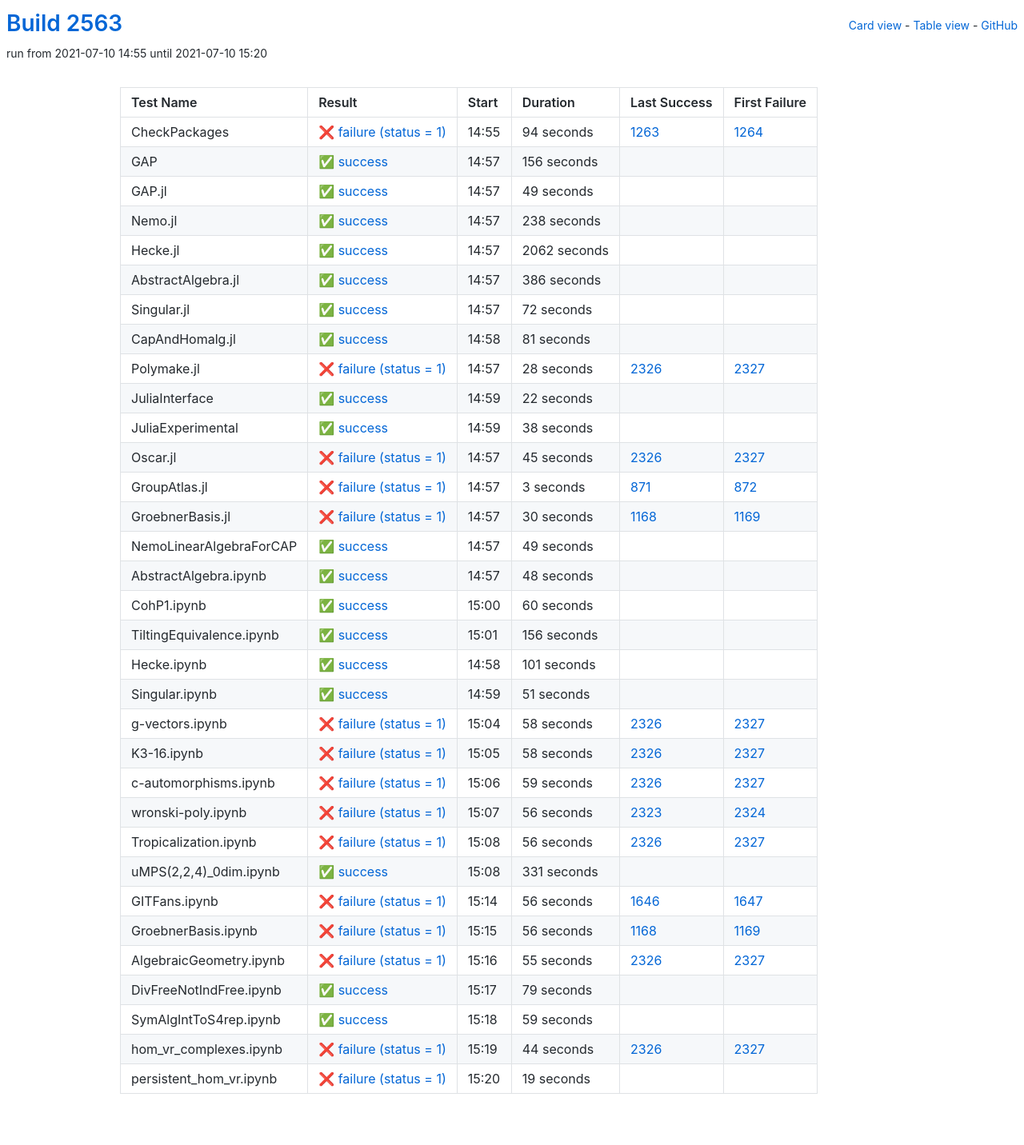
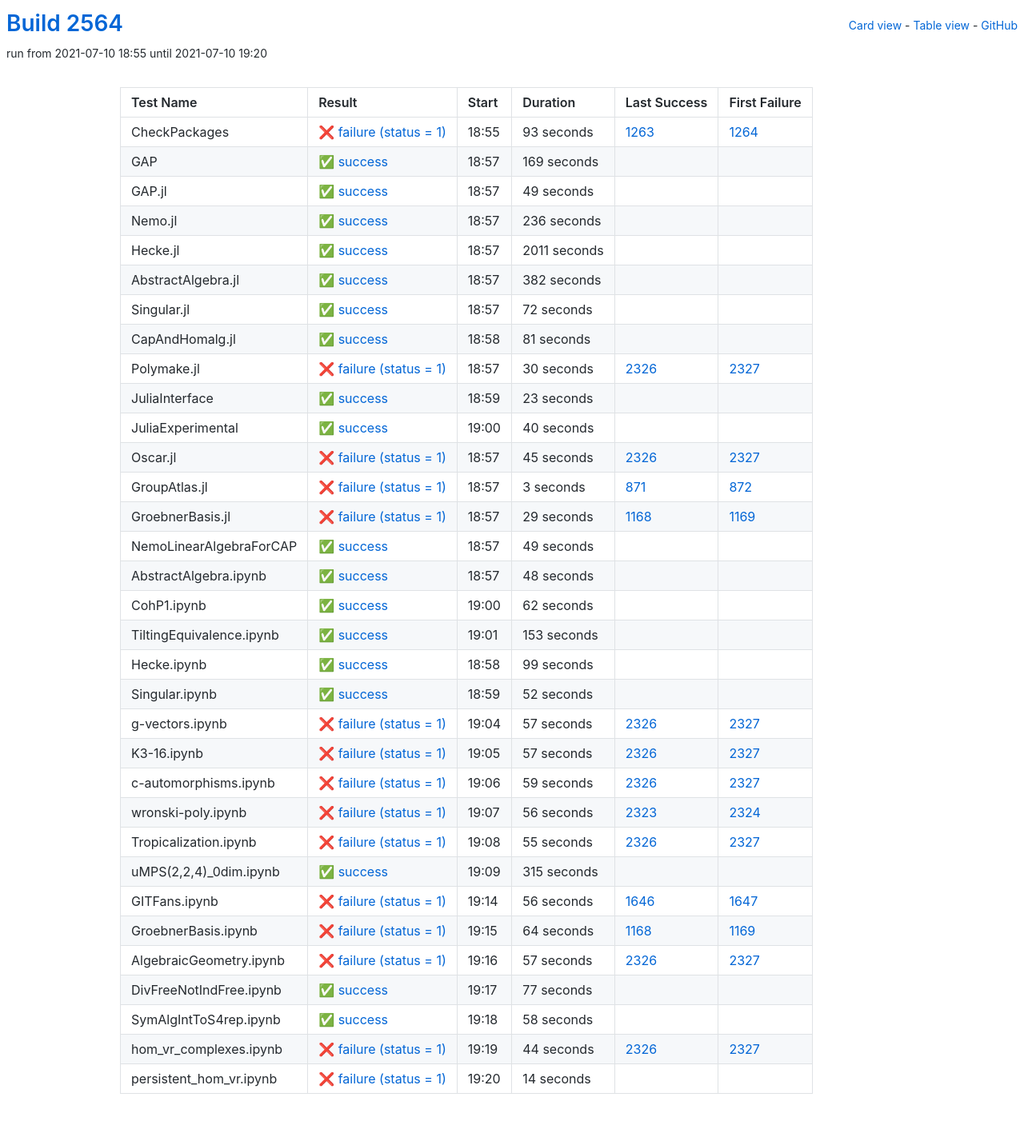
Before and after one commit to oscar-system/oscar-ci-status-stable, a Jekyll site: the page built from table.html, in a window 1280 px wide. Shown: the whole page at 80% size. Built offline with Jekyll 4.4.1, drawn with Linux system fonts in a browser that asks for light colours.

Commit message:
Build #2564

```diff
--- a/_data/ci.yml
+++ b/_data/ci.yml
@@ -1,6 +1,6 @@
 ---
-build: 2563
-build_url: https://oscarci.mathematik.uni-kl.de/job/oscar-stable/2563/
+build: 2564
+build_url: https://oscarci.mathematik.uni-kl.de/job/oscar-stable/2564/
 job: oscar-stable
 organization: oscar-system
 repo: oscar-ci-status-stable
@@ -8,32 +8,32 @@ repourl: https://github.com/oscar-system/oscar-ci-status-stable
 tests:
 - name: CheckPackages
   id: checkpackages
-  log: https://oscarci.mathematik.uni-kl.de/job/oscar-stable/2563/artifact/logs/build-2563/CheckPackages.log
-  start: 2021-07-10 14:55
+  log: https://oscarci.mathematik.uni-kl.de/job/oscar-stable/2564/artifact/logs/build-2564/CheckPackages.log
+  start: 2021-07-10 18:55
   success: false
   exitcode: 1
   status: failure
-  duration: 94
+  duration: 93
   last_success: 1263
   last_success_url: https://oscarci.mathematik.uni-kl.de/job/oscar-stable/1263/
   first_failure: 1264
   first_failure_url: https://oscarci.mathematik.uni-kl.de/job/oscar-stable/1264/
 - name: GAP
   id: gap
-  log: https://oscarci.mathematik.uni-kl.de/job/oscar-stable/2563/artifact/logs/build-2563/GAP.log
-  start: 2021-07-10 14:57
+  log: https://oscarci.mathematik.uni-kl.de/job/oscar-stable/2564/artifact/logs/build-2564/GAP.log
+  start: 2021-07-10 18:57
   success: true
   exitcode: 0
   status: success
-  duration: 156
+  duration: 169
   last_success: false
   last_success_url:
   first_failure: false
   first_failure_url:
 - name: GAP.jl
   id: gap-jl
-  log: https://oscarci.mathematik.uni-kl.de/job/oscar-stable/2563/artifact/logs/build-2563/GAP.jl.log
-  start: 2021-07-10 14:57
+  log: https://oscarci.mathematik.uni-kl.de/job/oscar-stable/2564/artifact/logs/build-2564/GAP.jl.log
+  start: 2021-07-10 18:57
   success: true
   exitcode: 0
   status: success
@@ -44,44 +44,44 @@ tests:
   first_failure_url:
 - name: Nemo.jl
   id: nemo-jl
-  log: https://oscarci.mathematik.uni-kl.de/job/oscar-stable/2563/artifact/logs/build-2563/Nemo.jl.log
-  start: 2021-07-10 14:57
+  log: https://oscarci.mathematik.uni-kl.de/job/oscar-stable/2564/artifact/logs/build-2564/Nemo.jl.log
+  start: 2021-07-10 18:57
   success: true
   exitcode: 0
   status: success
-  duration: 238
+  duration: 236
   last_success: false
   last_success_url:
   first_failure: false
   first_failure_url:
 - name: Hecke.jl
   id: hecke-jl
-  log: https://oscarci.mathematik.uni-kl.de/job/oscar-stable/2563/artifact/logs/build-2563/Hecke.jl.log
-  start: 2021-07-10 14:57
+  log: https://oscarci.mathematik.uni-kl.de/job/oscar-stable/2564/artifact/logs/build-2564/Hecke.jl.log
+  start: 2021-07-10 18:57
   success: true
   exitcode: 0
   status: success
-  duration: 2062
+  duration: 2011
   last_success: false
   last_success_url:
   first_failure: false
   first_failure_url:
 - name: AbstractAlgebra.jl
   id: abstractalgebra-jl
-  log: https://oscarci.mathematik.uni-kl.de/job/oscar-stable/2563/artifact/logs/build-2563/AbstractAlgebra.jl.log
-  start: 2021-07-10 14:57
+  log: https://oscarci.mathematik.uni-kl.de/job/oscar-stable/2564/artifact/logs/build-2564/AbstractAlgebra.jl.log
+  start: 2021-07-10 18:57
   success: true
   exitcode: 0
   status: success
-  duration: 386
+  duration: 382
   last_success: false
   last_success_url:
   first_failure: false
   first_failure_url:
 - name: Singular.jl
   id: singular-jl
-  log: https://oscarci.mathematik.uni-kl.de/job/oscar-stable/2563/artifact/logs/build-2563/Singular.jl.log
-  start: 2021-07-10 14:57
+  log: https://oscarci.mathematik.uni-kl.de/job/oscar-stable/2564/artifact/logs/build-2564/Singular.jl.log
+  start: 2021-07-10 18:57
   success: true
   exitcode: 0
   status: success
@@ -92,8 +92,8 @@ tests:
   first_failure_url:
 - name: CapAndHomalg.jl
   id: capandhomalg-jl
-  log: https://oscarci.mathematik.uni-kl.de/job/oscar-stable/2563/artifact/logs/build-2563/CapAndHomalg.jl.log
-  start: 2021-07-10 14:58
+  log: https://oscarci.mathematik.uni-kl.de/job/oscar-stable/2564/artifact/logs/build-2564/CapAndHomalg.jl.log
+  start: 2021-07-10 18:58
   success: true
   exitcode: 0
   status: success
@@ -104,44 +104,44 @@ tests:
   first_failure_url:
 - name: Polymake.jl
   id: polymake-jl
-  log: https://oscarci.mathematik.uni-kl.de/job/oscar-stable/2563/artifact/logs/build-2563/Polymake.jl.log
-  start: 2021-07-10 14:57
+  log: https://oscarci.mathematik.uni-kl.de/job/oscar-stable/2564/artifact/logs/build-2564/Polymake.jl.log
+  start: 2021-07-10 18:57
   success: false
   exitcode: 1
   status: failure
-  duration: 28
+  duration: 30
   last_success: 2326
   last_success_url: https://oscarci.mathematik.uni-kl.de/job/oscar-stable/2326/
   first_failure: 2327
   first_failure_url: https://oscarci.mathematik.uni-kl.de/job/oscar-stable/2327/
 - name: JuliaInterface
   id: juliainterface
-  log: https://oscarci.mathematik.uni-kl.de/job/oscar-stable/2563/artifact/logs/build-2563/JuliaInterface.log
-  start: 2021-07-10 14:59
+  log: https://oscarci.mathematik.uni-kl.de/job/oscar-stable/2564/artifact/logs/build-2564/JuliaInterface.log
+  start: 2021-07-10 18:59
   success: true
   exitcode: 0
   status: success
-  duration: 22
+  duration: 23
   last_success: false
   last_success_url:
   first_failure: false
   first_failure_url:
 - name: JuliaExperimental
   id: juliaexperimental
-  log: https://oscarci.mathematik.uni-kl.de/job/oscar-stable/2563/artifact/logs/build-2563/JuliaExperimental.log
-  start: 2021-07-10 14:59
+  log: https://oscarci.mathematik.uni-kl.de/job/oscar-stable/2564/artifact/logs/build-2564/JuliaExperimental.log
+  start: 2021-07-10 19:00
   success: true
   exitcode: 0
   status: success
-  duration: 38
+  duration: 40
   last_success: false
   last_success_url:
   first_failure: false
   first_failure_url:
 - name: Oscar.jl
   id: oscar-jl
-  log: https://oscarci.mathematik.uni-kl.de/job/oscar-stable/2563/artifact/logs/build-2563/Oscar.jl.log
-  start: 2021-07-10 14:57
+  log: https://oscarci.mathematik.uni-kl.de/job/oscar-stable/2564/artifact/logs/build-2564/Oscar.jl.log
+  start: 2021-07-10 18:57
   success: false
   exitcode: 1
   status: failure
@@ -152,8 +152,8 @@ tests:
   first_failure_url: https://oscarci.mathematik.uni-kl.de/job/oscar-stable/2327/
 - name: GroupAtlas.jl
   id: groupatlas-jl
-  log: https://oscarci.mathematik.uni-kl.de/job/oscar-stable/2563/artifact/logs/build-2563/GroupAtlas.jl.log
-  start: 2021-07-10 14:57
+  log: https://oscarci.mathematik.uni-kl.de/job/oscar-stable/2564/artifact/logs/build-2564/GroupAtlas.jl.log
+  start: 2021-07-10 18:57
   success: false
   exitcode: 1
   status: failure
@@ -164,20 +164,20 @@ tests:
   first_failure_url: https://oscarci.mathematik.uni-kl.de/job/oscar-stable/872/
 - name: GroebnerBasis.jl
   id: groebnerbasis-jl
-  log: https://oscarci.mathematik.uni-kl.de/job/oscar-stable/2563/artifact/logs/build-2563/GroebnerBasis.jl.log
-  start: 2021-07-10 14:57
+  log: https://oscarci.mathematik.uni-kl.de/job/oscar-stable/2564/artifact/logs/build-2564/GroebnerBasis.jl.log
+  start: 2021-07-10 18:57
   success: false
   exitcode: 1
   status: failure
-  duration: 30
+  duration: 29
   last_success: 1168
   last_success_url: https://oscarci.mathematik.uni-kl.de/job/oscar-stable/1168/
   first_failure: 1169
   first_failure_url: https://oscarci.mathematik.uni-kl.de/job/oscar-stable/1169/
 - name: NemoLinearAlgebraForCAP
   id: nemolinearalgebraforcap
-  log: https://oscarci.mathematik.uni-kl.de/job/oscar-stable/2563/artifact/logs/build-2563/NemoLinearAlgebraForCAP.log
-  start: 2021-07-10 14:57
+  log: https://oscarci.mathematik.uni-kl.de/job/oscar-stable/2564/artifact/logs/build-2564/NemoLinearAlgebraForCAP.log
+  start: 2021-07-10 18:57
   success: true
   exitcode: 0
   status: success
@@ -188,8 +188,8 @@ tests:
   first_failure_url:
 - name: AbstractAlgebra.ipynb
   id: abstractalgebra-ipynb
-  log: https://oscarci.mathematik.uni-kl.de/job/oscar-stable/2563/artifact/logs/build-2563/AbstractAlgebra.ipynb.log
-  start: 2021-07-10 14:57
+  log: https://oscarci.mathematik.uni-kl.de/job/oscar-stable/2564/artifact/logs/build-2564/AbstractAlgebra.ipynb.log
+  start: 2021-07-10 18:57
   success: true
   exitcode: 0
   status: success
@@ -200,80 +200,80 @@ tests:
   first_failure_url:
 - name: CohP1.ipynb
   id: cohp1-ipynb
-  log: https://oscarci.mathematik.uni-kl.de/job/oscar-stable/2563/artifact/logs/build-2563/CohP1.ipynb.log
-  start: 2021-07-10 15:00
+  log: https://oscarci.mathematik.uni-kl.de/job/oscar-stable/2564/artifact/logs/build-2564/CohP1.ipynb.log
+  start: 2021-07-10 19:00
   success: true
   exitcode: 0
   status: success
-  duration: 60
+  duration: 62
   last_success: false
   last_success_url:
   first_failure: false
   first_failure_url:
 - name: TiltingEquivalence.ipynb
   id: tiltingequivalence-ipynb
-  log: https://oscarci.mathematik.uni-kl.de/job/oscar-stable/2563/artifact/logs/build-2563/TiltingEquivalence.ipynb.log
-  start: 2021-07-10 15:01
+  log: https://oscarci.mathematik.uni-kl.de/job/oscar-stable/2564/artifact/logs/build-2564/TiltingEquivalence.ipynb.log
+  start: 2021-07-10 19:01
   success: true
   exitcode: 0
   status: success
-  duration: 156
+  duration: 153
   last_success: false
   last_success_url:
   first_failure: false
   first_failure_url:
 - name: Hecke.ipynb
   id: hecke-ipynb
-  log: https://oscarci.mathematik.uni-kl.de/job/oscar-stable/2563/artifact/logs/build-2563/Hecke.ipynb.log
-  start: 2021-07-10 14:58
+  log: https://oscarci.mathematik.uni-kl.de/job/oscar-stable/2564/artifact/logs/build-2564/Hecke.ipynb.log
+  start: 2021-07-10 18:58
   success: true
   exitcode: 0
   status: success
-  duration: 101
+  duration: 99
   last_success: false
   last_success_url:
   first_failure: false
   first_failure_url:
 - name: Singular.ipynb
   id: singular-ipynb
-  log: https://oscarci.mathematik.uni-kl.de/job/oscar-stable/2563/artifact/logs/build-2563/Singular.ipynb.log
-  start: 2021-07-10 14:59
+  log: https://oscarci.mathematik.uni-kl.de/job/oscar-stable/2564/artifact/logs/build-2564/Singular.ipynb.log
+  start: 2021-07-10 18:59
   success: true
   exitcode: 0
   status: success
-  duration: 51
+  duration: 52
   last_success: false
   last_success_url:
   first_failure: false
   first_failure_url:
 - name: g-vectors.ipynb
   id: g-vectors-ipynb
-  log: https://oscarci.mathematik.uni-kl.de/job/oscar-stable/2563/artifact/logs/build-2563/g-vectors.ipynb.log
-  start: 2021-07-10 15:04
+  log: https://oscarci.mathematik.uni-kl.de/job/oscar-stable/2564/artifact/logs/build-2564/g-vectors.ipynb.log
+  start: 2021-07-10 19:04
   success: false
   exitcode: 1
   status: failure
-  duration: 58
+  duration: 57
   last_success: 2326
   last_success_url: https://oscarci.mathematik.uni-kl.de/job/oscar-stable/2326/
   first_failure: 2327
   first_failure_url: https://oscarci.mathematik.uni-kl.de/job/oscar-stable/2327/
 - name: K3-16.ipynb
   id: k3-16-ipynb
-  log: https://oscarci.mathematik.uni-kl.de/job/oscar-stable/2563/artifact/logs/build-2563/K3-16.ipynb.log
-  start: 2021-07-10 15:05
+  log: https://oscarci.mathematik.uni-kl.de/job/oscar-stable/2564/artifact/logs/build-2564/K3-16.ipynb.log
+  start: 2021-07-10 19:05
   success: false
   exitcode: 1
   status: failure
-  duration: 58
+  duration: 57
   last_success: 2326
   last_success_url: https://oscarci.mathematik.uni-kl.de/job/oscar-stable/2326/
   first_failure: 2327
   first_failure_url: https://oscarci.mathematik.uni-kl.de/job/oscar-stable/2327/
 - name: c-automorphisms.ipynb
   id: c-automorphisms-ipynb
-  log: https://oscarci.mathematik.uni-kl.de/job/oscar-stable/2563/artifact/logs/build-2563/c-automorphisms.ipynb.log
-  start: 2021-07-10 15:06
+  log: https://oscarci.mathematik.uni-kl.de/job/oscar-stable/2564/artifact/logs/build-2564/c-automorphisms.ipynb.log
+  start: 2021-07-10 19:06
   success: false
   exitcode: 1
   status: failure
@@ -284,8 +284,8 @@ tests:
   first_failure_url: https://oscarci.mathematik.uni-kl.de/job/oscar-stable/2327/
 - name: wronski-poly.ipynb
   id: wronski-poly-ipynb
-  log: https://oscarci.mathematik.uni-kl.de/job/oscar-stable/2563/artifact/logs/build-2563/wronski-poly.ipynb.log
-  start: 2021-07-10 15:07
+  log: https://oscarci.mathematik.uni-kl.de/job/oscar-stable/2564/artifact/logs/build-2564/wronski-poly.ipynb.log
+  start: 2021-07-10 19:07
   success: false
   exitcode: 1
   status: failure
@@ -296,32 +296,32 @@ tests:
   first_failure_url: https://oscarci.mathematik.uni-kl.de/job/oscar-stable/2324/
 - name: Tropicalization.ipynb
   id: tropicalization-ipynb
-  log: https://oscarci.mathematik.uni-kl.de/job/oscar-stable/2563/artifact/logs/build-2563/Tropicalization.ipynb.log
-  start: 2021-07-10 15:08
+  log: https://oscarci.mathematik.uni-kl.de/job/oscar-stable/2564/artifact/logs/build-2564/Tropicalization.ipynb.log
+  start: 2021-07-10 19:08
   success: false
   exitcode: 1
   status: failure
-  duration: 56
+  duration: 55
   last_success: 2326
   last_success_url: https://oscarci.mathematik.uni-kl.de/job/oscar-stable/2326/
   first_failure: 2327
   first_failure_url: https://oscarci.mathematik.uni-kl.de/job/oscar-stable/2327/
 - name: uMPS(2,2,4)_0dim.ipynb
   id: umps-2-2-4-0dim-ipynb
-  log: https://oscarci.mathematik.uni-kl.de/job/oscar-stable/2563/artifact/logs/build-2563/uMPS-2-2-4-_0dim.ipynb.log
-  start: 2021-07-10 15:08
+  log: https://oscarci.mathematik.uni-kl.de/job/oscar-stable/2564/artifact/logs/build-2564/uMPS-2-2-4-_0dim.ipynb.log
+  start: 2021-07-10 19:09
   success: true
   exitcode: 0
   status: success
-  duration: 331
+  duration: 315
   last_success: false
   last_success_url:
   first_failure: false
   first_failure_url:
 - name: GITFans.ipynb
   id: gitfans-ipynb
-  log: https://oscarci.mathematik.uni-kl.de/job/oscar-stable/2563/artifact/logs/build-2563/GITFans.ipynb.log
-  start: 2021-07-10 15:14
+  log: https://oscarci.mathematik.uni-kl.de/job/oscar-stable/2564/artifact/logs/build-2564/GITFans.ipynb.log
+  start: 2021-07-10 19:14
   success: false
   exitcode: 1
   status: failure
@@ -332,56 +332,56 @@ tests:
   first_failure_url: https://oscarci.mathematik.uni-kl.de/job/oscar-stable/1647/
 - name: GroebnerBasis.ipynb
   id: groebnerbasis-ipynb
-  log: https://oscarci.mathematik.uni-kl.de/job/oscar-stable/2563/artifact/logs/build-2563/GroebnerBasis.ipynb.log
-  start: 2021-07-10 15:15
+  log: https://oscarci.mathematik.uni-kl.de/job/oscar-stable/2564/artifact/logs/build-2564/GroebnerBasis.ipynb.log
+  start: 2021-07-10 19:15
   success: false
   exitcode: 1
   status: failure
-  duration: 56
+  duration: 64
   last_success: 1168
   last_success_url: https://oscarci.mathematik.uni-kl.de/job/oscar-stable/1168/
   first_failure: 1169
   first_failure_url: https://oscarci.mathematik.uni-kl.de/job/oscar-stable/1169/
 - name: AlgebraicGeometry.ipynb
   id: algebraicgeometry-ipynb
-  log: https://oscarci.mathematik.uni-kl.de/job/oscar-stable/2563/artifact/logs/build-2563/AlgebraicGeometry.ipynb.log
-  start: 2021-07-10 15:16
+  log: https://oscarci.mathematik.uni-kl.de/job/oscar-stable/2564/artifact/logs/build-2564/AlgebraicGeometry.ipynb.log
+  start: 2021-07-10 19:16
   success: false
   exitcode: 1
   status: failure
-  duration: 55
+  duration: 57
   last_success: 2326
   last_success_url: https://oscarci.mathematik.uni-kl.de/job/oscar-stable/2326/
   first_failure: 2327
   first_failure_url: https://oscarci.mathematik.uni-kl.de/job/oscar-stable/2327/
 - name: DivFreeNotIndFree.ipynb
   id: divfreenotindfree-ipynb
-  log: https://oscarci.mathematik.uni-kl.de/job/oscar-stable/2563/artifact/logs/build-2563/DivFreeNotIndFree.ipynb.log
-  start: 2021-07-10 15:17
+  log: https://oscarci.mathematik.uni-kl.de/job/oscar-stable/2564/artifact/logs/build-2564/DivFreeNotIndFree.ipynb.log
+  start: 2021-07-10 19:17
   success: true
   exitcode: 0
   status: success
-  duration: 79
+  duration: 77
   last_success: false
   last_success_url:
   first_failure: false
   first_failure_url:
 - name: SymAlgIntToS4rep.ipynb
   id: symalginttos4rep-ipynb
-  log: https://oscarci.mathematik.uni-kl.de/job/oscar-stable/2563/artifact/logs/build-2563/SymAlgIntToS4rep.ipynb.log
-  start: 2021-07-10 15:18
+  log: https://oscarci.mathematik.uni-kl.de/job/oscar-stable/2564/artifact/logs/build-2564/SymAlgIntToS4rep.ipynb.log
+  start: 2021-07-10 19:18
   success: true
   exitcode: 0
   status: success
-  duration: 59
+  duration: 58
   last_success: false
   last_success_url:
   first_failure: false
   first_failure_url:
 - name: hom_vr_complexes.ipynb
   id: hom-vr-complexes-ipynb
-  log: https://oscarci.mathematik.uni-kl.de/job/oscar-stable/2563/artifact/logs/build-2563/hom_vr_complexes.ipynb.log
-  start: 2021-07-10 15:19
+  log: https://oscarci.mathematik.uni-kl.de/job/oscar-stable/2564/artifact/logs/build-2564/hom_vr_complexes.ipynb.log
+  start: 2021-07-10 19:19
   success: false
   exitcode: 1
   status: failure
@@ -392,12 +392,12 @@ tests:
   first_failure_url: https://oscarci.mathematik.uni-kl.de/job/oscar-stable/2327/
 - name: persistent_hom_vr.ipynb
   id: persistent-hom-vr-ipynb
-  log: https://oscarci.mathematik.uni-kl.de/job/oscar-stable/2563/artifact/logs/build-2563/persistent_hom_vr.ipynb.log
-  start: 2021-07-10 15:20
+  log: https://oscarci.mathematik.uni-kl.de/job/oscar-stable/2564/artifact/logs/build-2564/persistent_hom_vr.ipynb.log
+  start: 2021-07-10 19:20
   success: false
   exitcode: 1
   status: failure
-  duration: 19
+  duration: 14
   last_success: false
   last_success_url:
   first_failure: false
```
Also changed, not shown: README.md.
